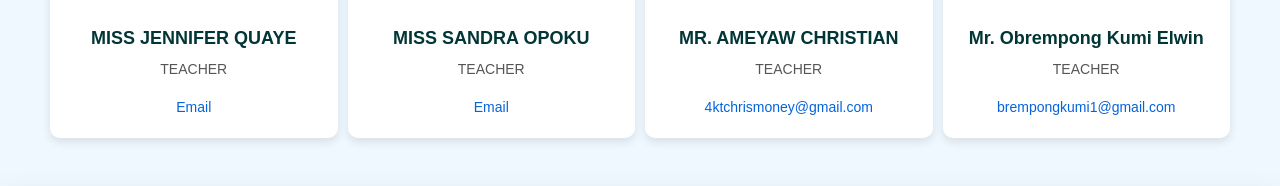
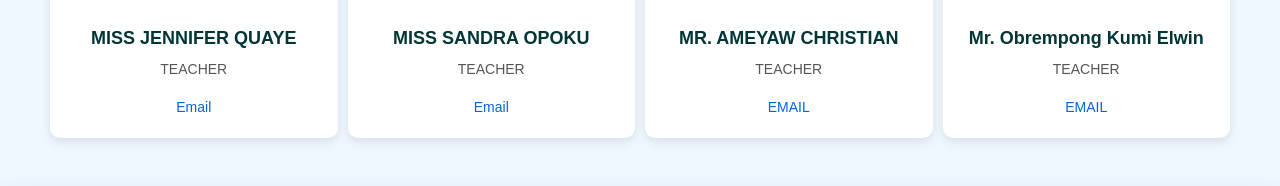
Before and after one commit to ELWINKUMI/EmmalordEducationalComplex, a website: page index.html in a window 1280 px wide. Shown: the part 3442-3628 px from the top of the page. Drawn offline with nearby package versions, Linux system fonts and the light colour scheme; a web font is replaced by a local one.

Commit message:
Emmalord Complex

```diff
--- a/index.html
+++ b/index.html
@@ -490,7 +490,7 @@ body { margin: 0; font-family: Arial, sans-serif; }
                         <img src="images/CARTER PIC.jpg" alt="John Doe">
                         <h3>MR. AMEYAW CHRISTIAN</h3>
                         <p>TEACHER </p>
-                        <a href="mailto:4ktchrismoney@gmail.com">4ktchrismoney@gmail.com</a>
+                        <a href="mailto:4ktchrismoney@gmail.com">EMAIL</a>
                    </div>
                 </div>
                 <div class="column">
@@ -498,7 +498,7 @@ body { margin: 0; font-family: Arial, sans-serif; }
                         <img src="images/11340489.jpg" alt="John Doe">
                         <h3>Mr. Obrempong Kumi Elwin</h3>
                         <p>TEACHER</p>
-                        <a href="mailto:brempongkumi1@gmail.com">brempongkumi1@gmail.com</a>
+                        <a href="mailto:brempongkumi1@gmail.com">EMAIL</a>
                     </div>
                 </div>
                 <!-- Add more staff cards as needed -->
```
